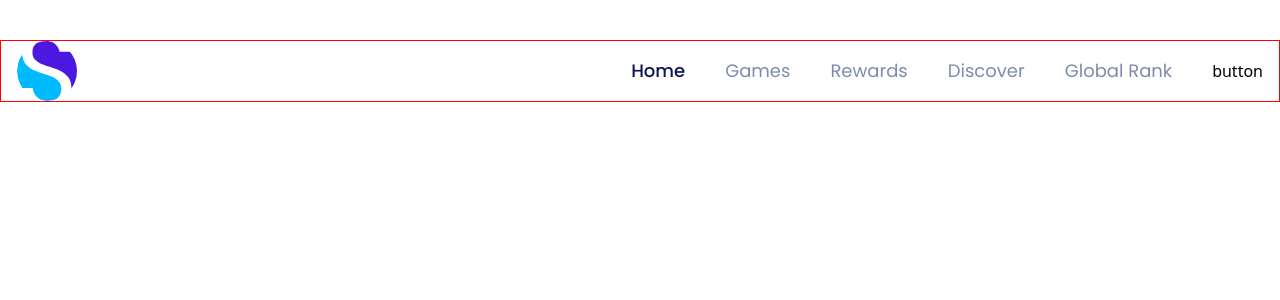
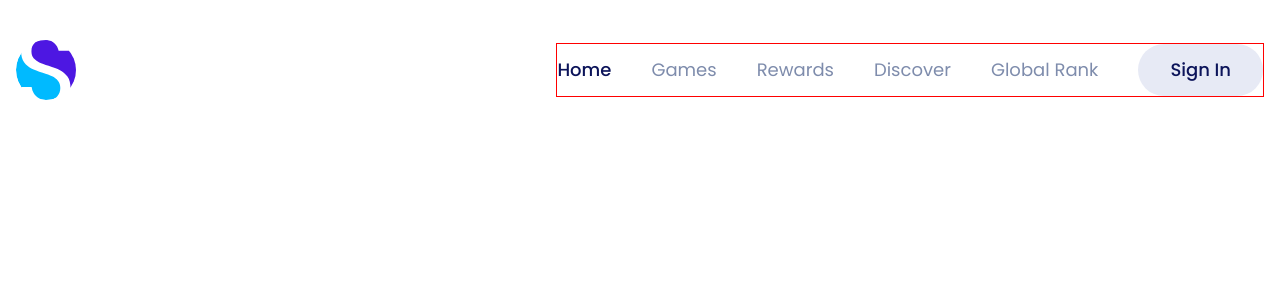
Before and after one commit to wafash08/top-up-game-store, a Next.js app: page / in a window 1280 px wide. Shown: the top 300 px of the page. Built offline with nearby package versions, Linux system fonts and the light colour scheme.

Commit message:
feat: added and tested Button component

```diff
--- /dev/null
+++ b/components/button.tsx
@@ -0,0 +1,40 @@
+import clsx from "clsx";
+
+type ButtonColors = "blue" | "gray";
+
+interface ButtonBaseProps {
+  /** Make the button expand the width of the container. */
+  fullwidth?: boolean;
+  /** The base colour of the button. */
+  color?: ButtonColors;
+}
+
+type ButtonProps = ButtonBaseProps &
+  React.ButtonHTMLAttributes<HTMLButtonElement>;
+
+function getButtonColor(color: ButtonColors) {
+  if (color === "gray") {
+    return "bg-[#E7EAF5] text-brand-blue";
+  }
+
+  return "bg-[#4D17E2] text-white";
+}
+
+export default function Button({
+  children,
+  fullwidth = false,
+  color = "blue",
+}: ButtonProps) {
+  return (
+    <button
+      className={clsx(
+        getButtonColor(color),
+        fullwidth && "w-full",
+        "inline-block rounded-full py-3 px-8 text-center font-poppins text-lg font-medium"
+      )}
+      type="button"
+    >
+      {children}
+    </button>
+  );
+}
--- a/components/navbar.tsx
+++ b/components/navbar.tsx
@@ -1,6 +1,7 @@
 import clsx from "clsx";
 import Link from "next/link";
 import { useRouter } from "next/router";
+import Button from "./button";
 import Logo from "./logo";
 
 export const NAV_ITEMS = [
@@ -48,11 +49,11 @@ export function NavItem({ href, label }: NavItemProps) {
 
 export default function Navbar() {
   return (
-    <div className="border-debug container flex items-center justify-between">
+    <div className="container flex items-center justify-between">
       <Link href="/">
         <Logo />
       </Link>
-      <div className="hidden lg:flex lg:items-center lg:gap-10">
+      <div className="border-debug hidden lg:flex lg:items-center lg:gap-10">
         <ul
           role="list"
           aria-label="Navigation Menu"
@@ -62,7 +63,7 @@ export default function Navbar() {
             <NavItem key={label} href={href} label={label} />
           ))}
         </ul>
-        <h1>button</h1>
+        <Button color="gray">Sign In</Button>
       </div>
     </div>
   );
```
Also changed, not shown: 1 other file (tests, documents, lock files or other folders).
